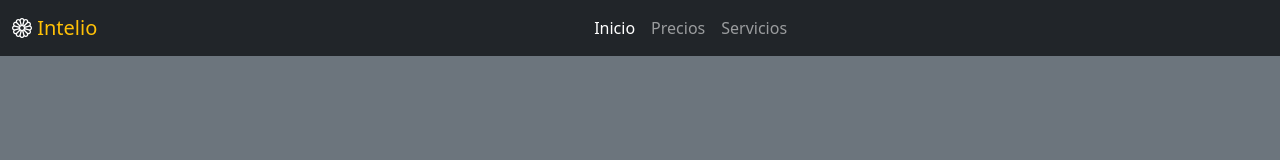
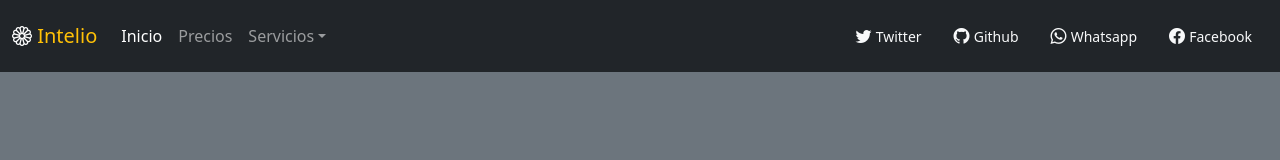
Before and after one commit to franjamer/portFolioFjmr, a plain HTML site: page solo-navbar.html in a window 1280 px wide. Drawn offline with nearby package versions, Linux system fonts and the light colour scheme.

Commit message:
inclusion de submenu e iconos de redes sociales

```diff
--- a/solo-navbar.html
+++ b/solo-navbar.html
@@ -25,18 +25,43 @@
 
           <!-- elementos del menu colapsable -->
           <div class="collapse navbar-collapse" id="menu">
-            <ul class="navbar-nav m-auto">
+            <ul class="navbar-nav me-auto">
                 <li class="nav-item">
                     <a class="nav-link active" href="#">Inicio</a>
                 </li>
                 <li class="nav-item">
                     <a class="nav-link" href="#">Precios</a>
                 </li>
-                <li class="nav-item">
-                    <a class="nav-link" href="#">Servicios</a>
+                <li class="nav-item dropdown">
+                    <a class="nav-link dropdown-toggle" href="#" id="navbarDropdown" role="button" data-bs-toggle="dropdown" href="#">Servicios</a>
+                    <ul class="dropdown-menu bg-secondary">
+                        <li><a class="dropdown-item" href="">Renta</a></li>
+                        <li><a class="dropdown-item" href="">Equipos</Em></a></li>
+                        <li><a class="dropdown-item" href="">Networking</a></li>
+                    </ul>
                 </li>
             </ul>
+            <hr class="text-white-50">
+            <!-- enlaces redes -->
 
+            <ul class="navbar-nav flex-row text-light">
+                <li class="nav-item col-3 col-md-auto p-3">
+                    <i class="bi bi-twitter"></i>
+                    <small>Twitter</small>
+                </li>
+                <li class="nav-item col-3 col-md-auto p-3">
+                    <i class="bi bi-github"></i>
+                    <small>Github</small>
+                </li>
+                <li class="nav-item col-3 col-md-auto p-3">
+                    <i class="bi bi-whatsapp"></i>
+                    <small>Whatsapp</small>
+                </li>
+                <li class="nav-item col-3 col-md-auto p-3">
+                    <i class="bi bi-facebook"></i>
+                    <small>Facebook</small>
+                </li>
+            </ul>
           </div>
     </div>
 </nav>
```
